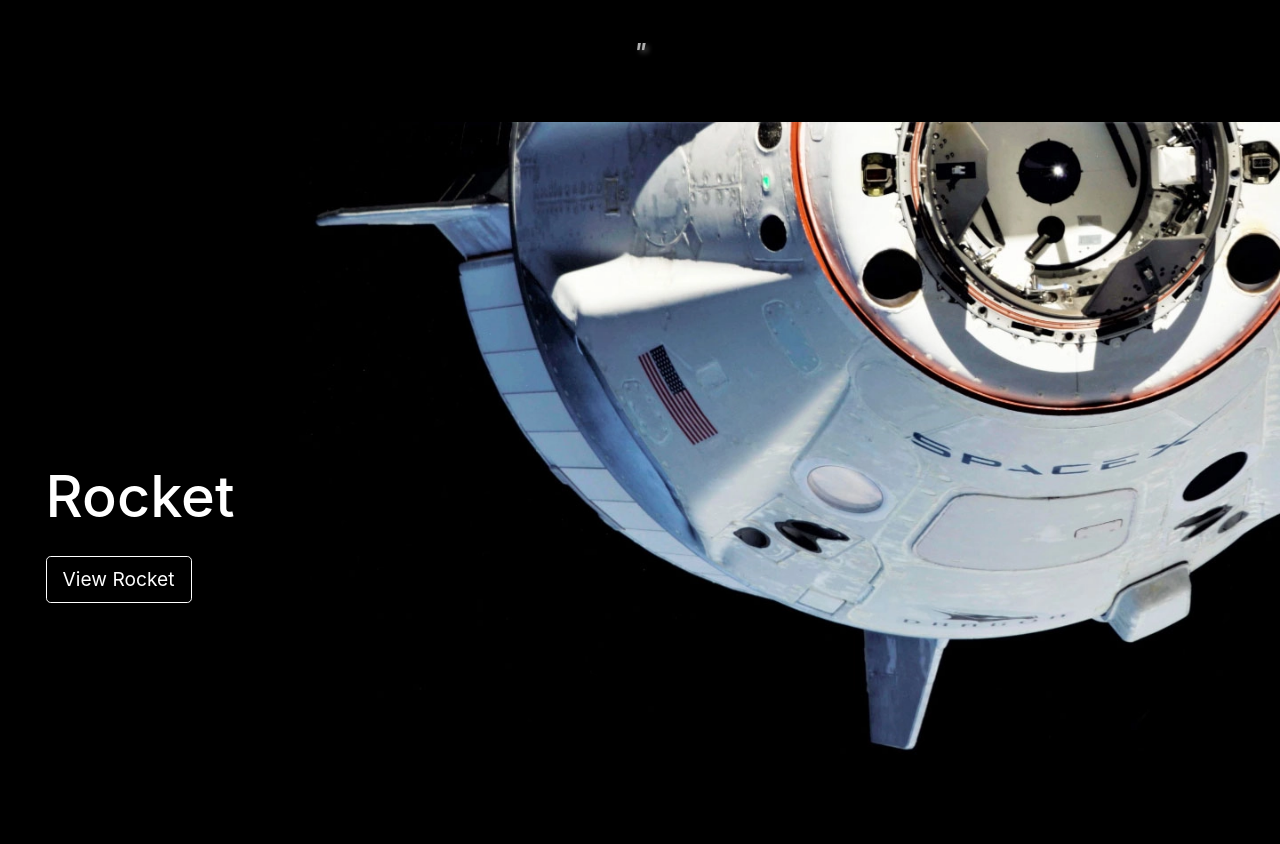
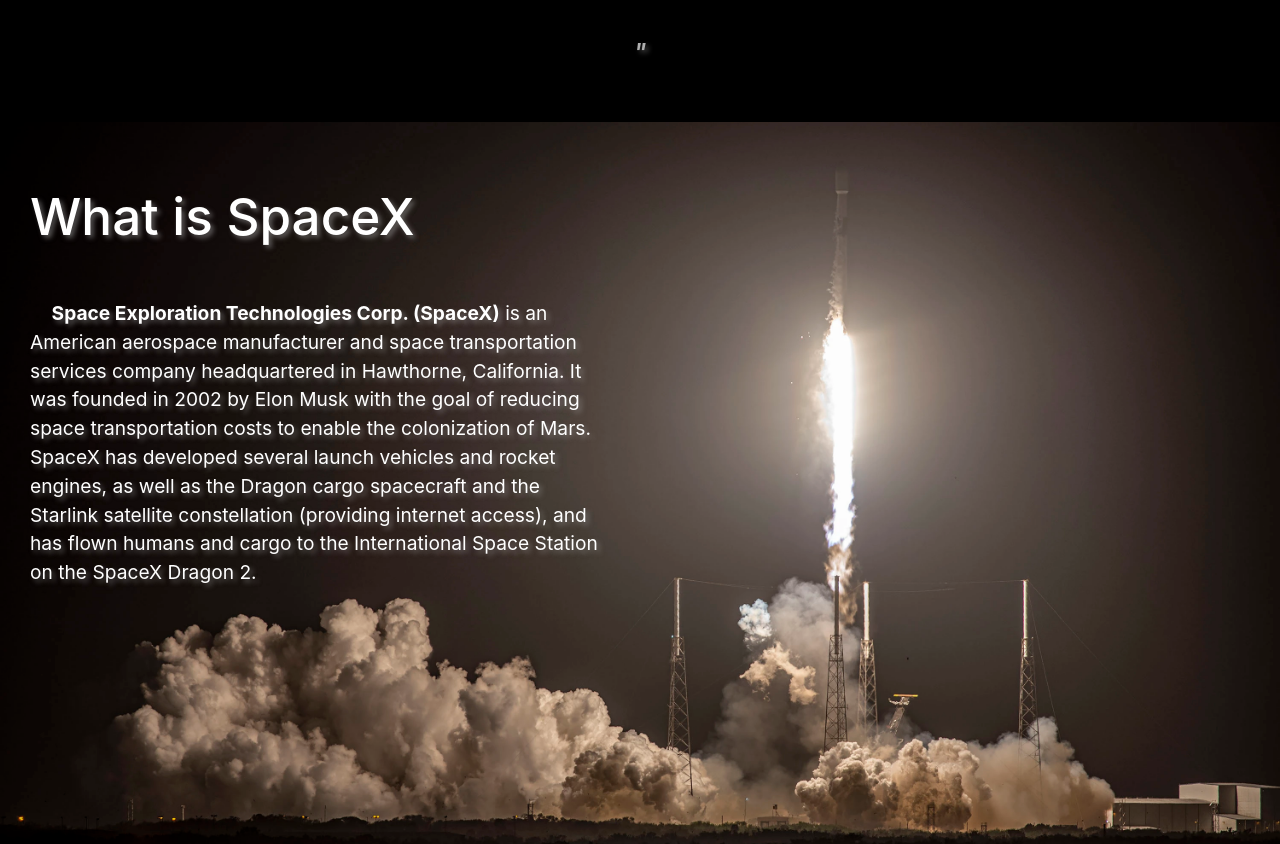
Before and after one commit to delldolly/HW1-spacex-api, a React (Create React App) app in the folder code/my-app/: page / in a window 1280 px wide. Shown: the part 960-1804 px from the top of the page. Built offline with nearby package versions, Linux system fonts and the light colour scheme; no server answers.

Commit message:
homepage ver.1.4.1

```diff
--- a/code/my-app/src/App.css
+++ b/code/my-app/src/App.css
@@ -27,13 +27,13 @@
 }
 
 .topnav a:hover {
-  background-color: #aaa;
+  background-color: rgb(255, 230, 0);
   color: black;
   text-decoration: none;
 }
 
 .topnav > .is-active {
-  background-color: #ddd;
+  background-color: rgb(255, 187, 0);
   color: black;
   font-weight: 700;
 }
--- a/code/my-app/src/App.js
+++ b/code/my-app/src/App.js
@@ -3,7 +3,6 @@
   BrowserRouter as Router,
   Switch,
   Route,
-  Link,
   useRouteMatch,
   useParams,
   NavLink
--- a/code/my-app/src/Components/Home.js
+++ b/code/my-app/src/Components/Home.js
@@ -54,6 +54,20 @@
             </div>
 
             {/* Info */}
+            <div className="info-text">
+                <div className="info">
+                    <h1>What is SpaceX</h1>
+                    <p className="info">
+                        &nbsp;&nbsp;&nbsp;&nbsp;<span className="bold">Space Exploration Technologies Corp. (SpaceX)</span> is an American aerospace manufacturer
+                        and space transportation services company headquartered in Hawthorne, California. It was founded in 2002 by Elon Musk
+                        with the goal of reducing space transportation costs to enable the colonization of Mars. SpaceX has developed several
+                        launch vehicles and rocket engines, as well as the Dragon cargo spacecraft and the Starlink satellite constellation
+                        (providing internet access), and has flown humans and cargo to the International Space Station on the SpaceX Dragon 2.
+                    </p>
+                </div>
+            </div>
+
+            {/* Next page */}
             <div className="rocket-info">
                 <div className="go-to-rocket">
                     <h1>Rocket</h1>
--- a/code/my-app/src/styles/Homepage.css
+++ b/code/my-app/src/styles/Homepage.css
@@ -49,6 +49,40 @@
     font-style: italic;
     font-weight: 600;
     text-shadow: 3px 3px 5px rgba(145, 145, 145, 0.5);
+  }
+
+  .info-text {
+    height: 100vh;
+    color: #fff;
+    background-image: url("../img/launches-rocket.jpg");
+    background-size: cover;
+    background-position: center center;
+    background-repeat: no-repeat;
+    display: flex;
+    flex-direction: column;
+    /* justify-content: center; */
+  }
+
+  div.info {
+    width: calc(100vw - 50%);
+    margin: 3vmax 0;
+    padding: 0 30px;
+    text-shadow: 3px 3px 5px rgba(170, 170, 170, 0.5);
+  }
+
+  div.info h1 {
+    margin: 2vmax 0;
+    font-size: 4vmax;
+  }
+
+  p.info {
+    border: none;
+    padding-top: 2vmax;
+    font-size: 1.5vmax;
+  }
+
+  span.bold {
+    font-weight: bold;
   }
 
   .rocket-info {
@@ -150,3 +184,15 @@
     100% { transform:translate(0,30px); opacity: 0; }
   }
   /* end arrow */
+
+  @media only screen and (max-width: 800px) {
+      div.info {
+        width: calc(100vw - 30%);
+      }
+
+      p.info {
+        border: none;
+        padding-top: 2vmax;
+        font-size: 2vmax;
+      }
+  }
```
